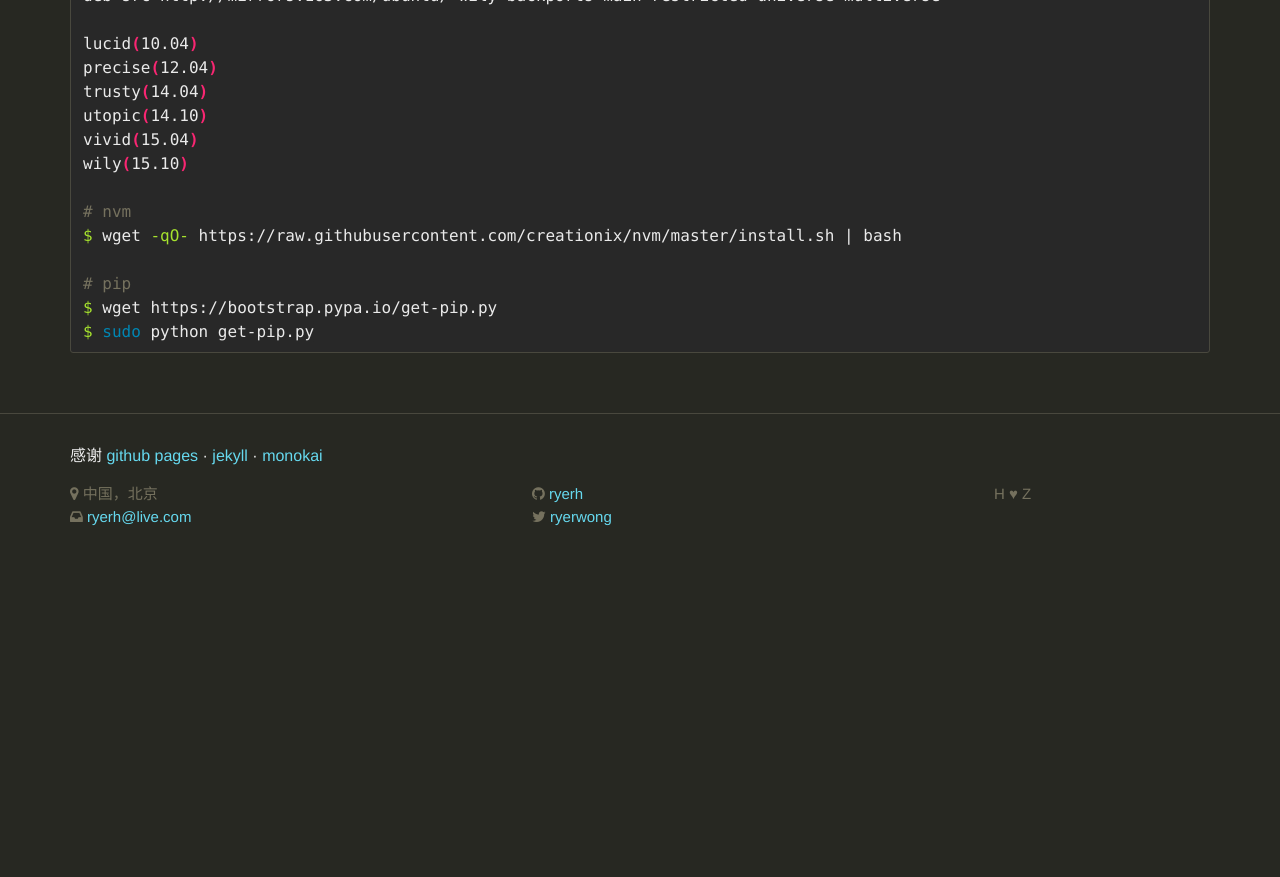
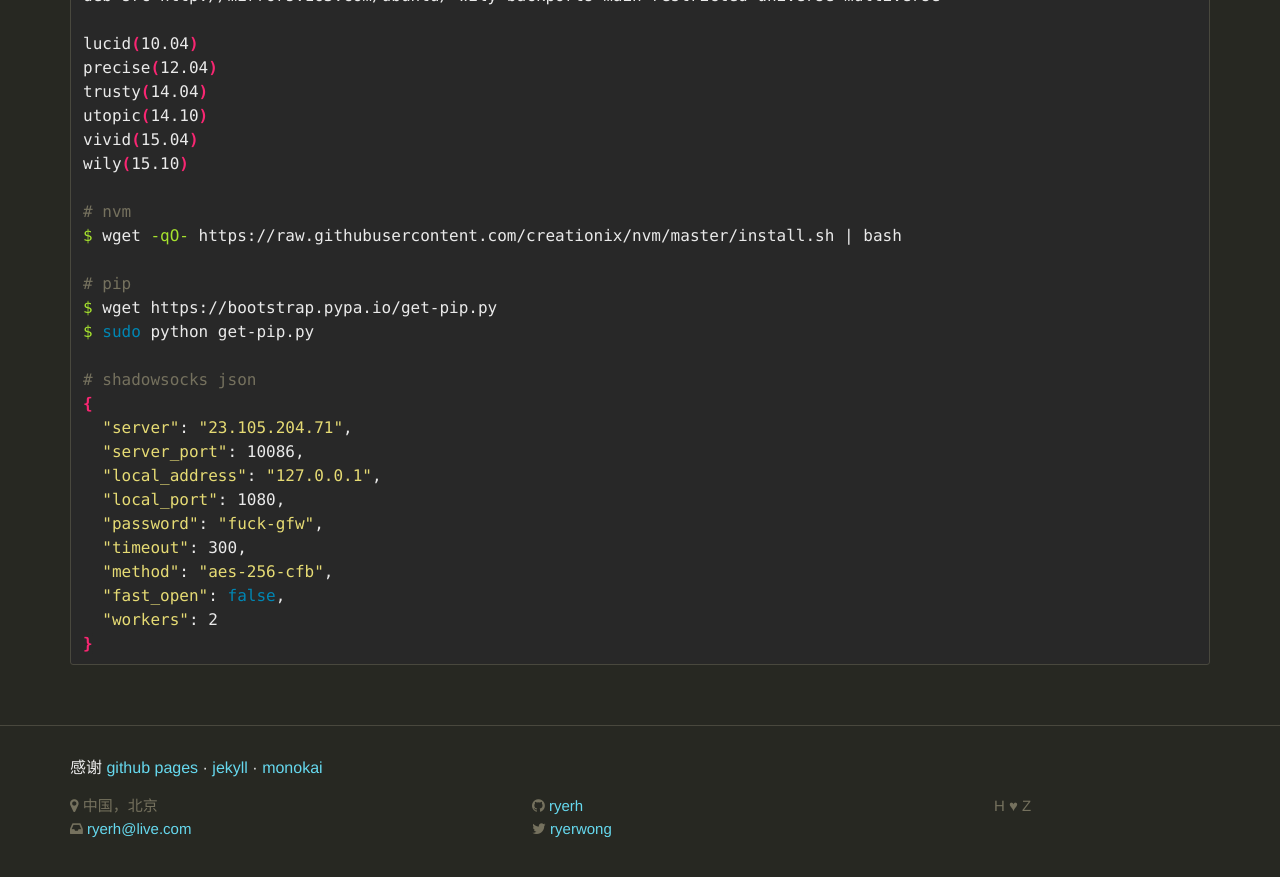
Before and after one commit to ryerh/ryerh.github.io, a Jekyll site: the page built from _posts/2016-06-29-linux-starter-kit.md, in a window 1280 px wide and 900 px high, scrolled down 708 px. Shown: the top 877 px of the window. Built offline with Jekyll 4.4.1, drawn with Linux system fonts in a browser that asks for light colours; nearby versions of some CDN libraries; before the commit the page ends 1296 px from its top, so only the background shows below that.

Commit message:
add shadowsocks config

```diff
--- a/_posts/2016-06-29-linux-starter-kit.md
+++ b/_posts/2016-06-29-linux-starter-kit.md
@@ -42,4 +42,16 @@ $ wget -qO- https://raw.githubusercontent.com/creationix/nvm/master/install.sh |
 $ wget https://bootstrap.pypa.io/get-pip.py
 $ sudo python get-pip.py
 
+# shadowsocks json
+{
+  "server": "23.105.204.71",
+  "server_port": 10086,
+  "local_address": "127.0.0.1",
+  "local_port": 1080,
+  "password": "fuck-gfw",
+  "timeout": 300,
+  "method": "aes-256-cfb",
+  "fast_open": false,
+  "workers": 2
+}
 {% endhighlight %}
```
